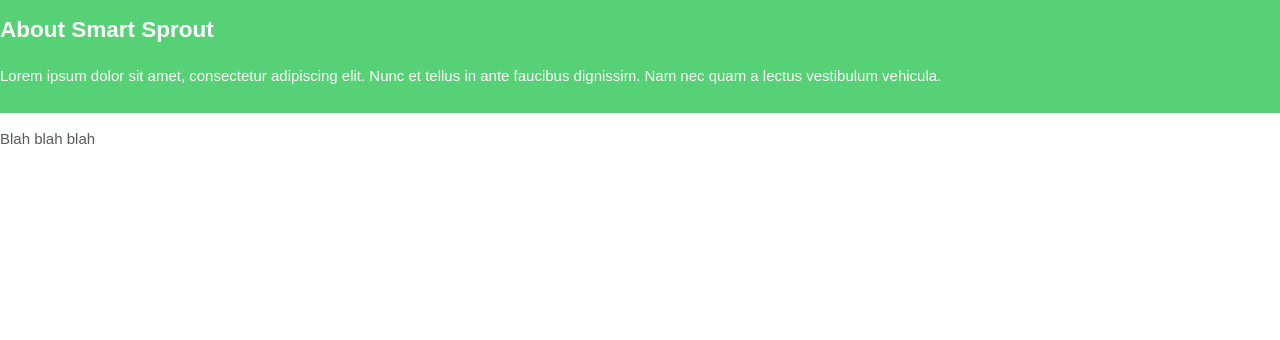
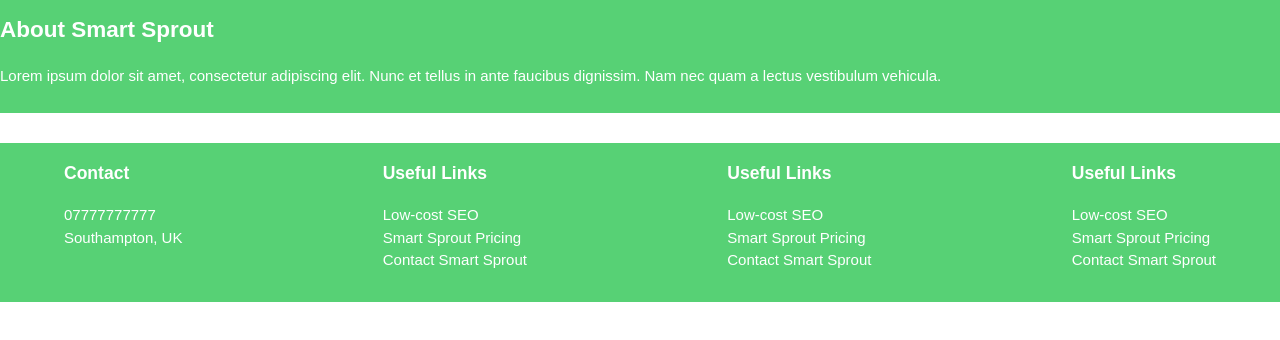
Before and after one commit to wanderingduck/smarttest, a plain HTML site: page about.html in a window 1280 px wide. Shown: the part 66-406 px from the top of the page. Drawn offline with Linux system fonts and the light colour scheme.

Commit message:
Footer Update

```diff
--- a/about.html
+++ b/about.html
@@ -25,8 +25,32 @@
     <div><h1>About Smart Sprout</h1></div>
     <div><p>Lorem ipsum dolor sit amet, consectetur adipiscing elit. Nunc et tellus in ante faucibus dignissim. Nam nec quam a lectus vestibulum vehicula.</p></div>
 </section>
-<footer>
-    <p>Blah blah blah</p>
-</footer>
+ <footer>
+           <div class="footer">
+                <div class="footer-links">
+                <h3>Contact</h3>
+                <p>07777777777</p>
+                <p>Southampton, UK</p>
+            </div>
+            <div class="footer-links">
+                <h3>Useful Links</h3>
+                <p>Low-cost SEO</p>
+                <p>Smart Sprout Pricing</p>
+                <p>Contact Smart Sprout</p>
+            </div>
+            <div class="footer-links">
+                <h3>Useful Links</h3>
+                <p>Low-cost SEO</p>
+                <p>Smart Sprout Pricing</p>
+                <p>Contact Smart Sprout</p>
+            </div>
+            <div class="footer-links">
+                <h3>Useful Links</h3>
+                <p>Low-cost SEO</p>
+                <p>Smart Sprout Pricing</p>
+                <p>Contact Smart Sprout</p>
+            </div>
+            </div>
+        </footer>
 </body>
 </html>
--- a/css/styles.css
+++ b/css/styles.css
@@ -214,16 +214,25 @@
 }
 
 /* Footer */
+footer{
+    background: #57D175;
+    color:#fff;
+    margin-top: 30px;
+    padding-bottom: 30px;
+}
+
+footer p{
+    margin: 0;
+}
+
 .footer{
-    background: #57D175;
     display:flex;
-    color:#fff;
-    margin:auto;
+    width: 90%;
     justify-content: center;
-    margin-top: 20px;
-
+    justify-content: space-between;
+    margin: auto;
 }
 
 .footer-links{
-    margin-left: 10px;
+
 }
```
Also changed, not shown: index.html (+27 -1 lines), pricing.html (+1 -1 lines).
